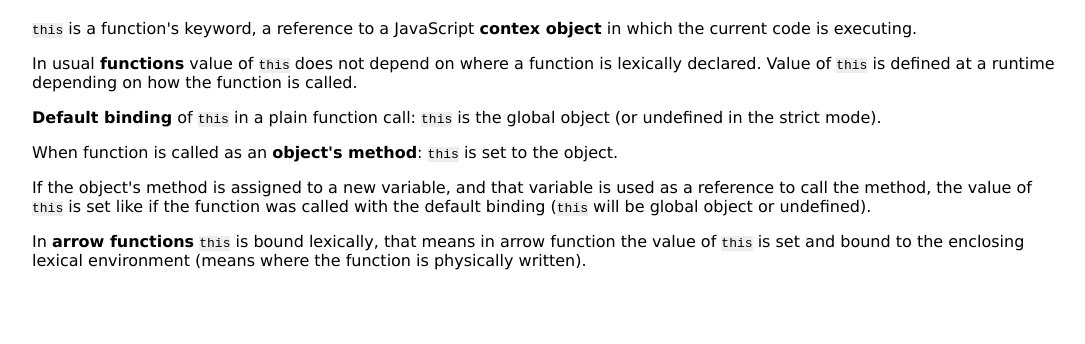
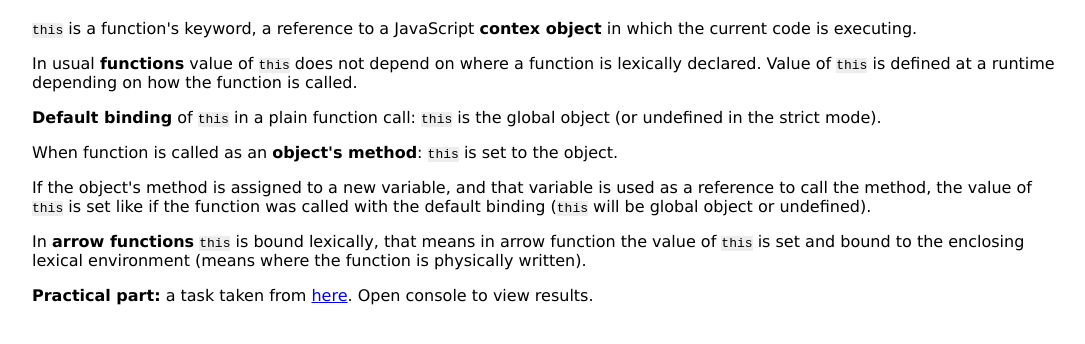
Before and after one commit to eremina-official/javascript-features, a website: page features/page10.html in a window 1280 px wide. Shown: the part 62-406 px from the top of the page, without its empty margins (96-1181 px from the left). Drawn offline with Linux system fonts and the light colour scheme.

Commit message:
add practical part description

```diff
--- a/features/page10.html
+++ b/features/page10.html
@@ -23,6 +23,8 @@
     <p>If the object's method is assigned to a new variable, and that variable is used as a reference to call the method, the value of <code>this</code> is set like if the function was called with the default binding (<code>this</code> will be global object or undefined).</p>
 
     <p>In <strong>arrow functions</strong> <code>this</code> is bound lexically, that means in arrow function the value of <code>this</code> is set and bound to the enclosing lexical environment (means where the function is physically written).</p>
+
+    <p><strong>Practical part:</strong> a task taken from <a href="https://medium.com/javascript-scene/what-is-this-the-inner-workings-of-javascript-objects-d397bfa0708a">here</a>. Open console to view results.</p>
   </main>
 </body>
 </html>
```
